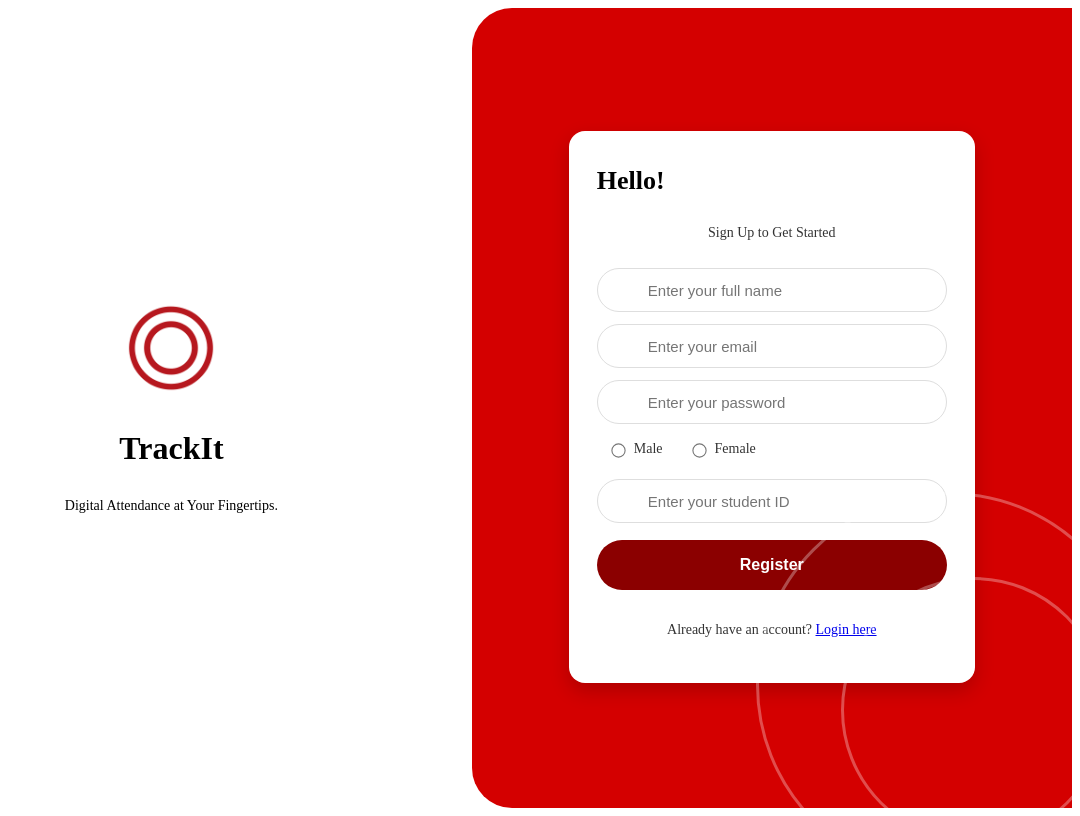
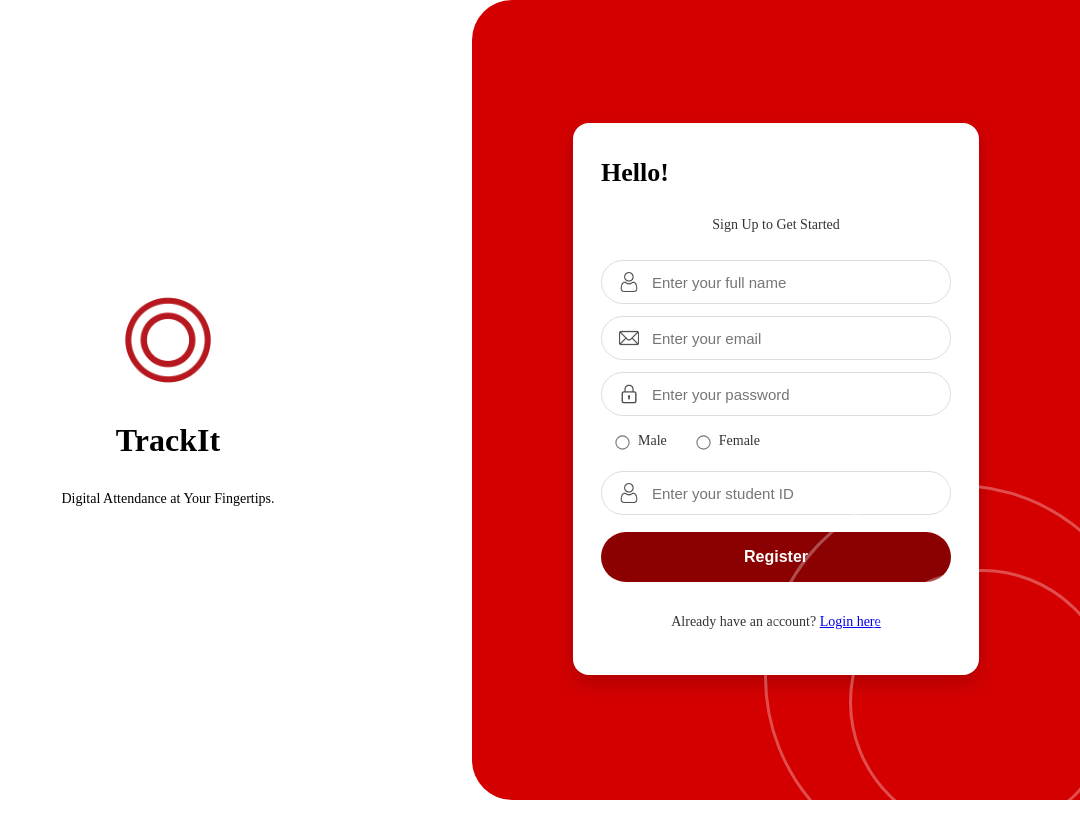
Before and after one commit to lizaloraine/TrackIt, a Flask app: page /signup_student in a window 1280 px wide. Shown: the whole page, without its empty margins (200-1280 px from the left). Run offline with Flask 3, Linux system fonts and the light colour scheme; parts of the project's set-up code (start-up, migrations or seed data) failed here and were passed over.

Commit message:
Add images, Fix sidebar

```diff
--- a/static/css/style.css
+++ b/static/css/style.css
@@ -12,7 +12,9 @@
 }
 
 html, body {
-    overflow: auto !important;
+    overflow-x: hidden;
+    margin: 0;
+    padding: 0;
 }
 
 .logo {
@@ -29,6 +31,7 @@ html, body {
     display: flex;
     width: 100%;
     height: 100vh;
+    overflow: hidden;
 }
 
 .left-side,
@@ -57,8 +60,9 @@ html, body {
     justify-content: center;
     align-items: center;
     position: relative;
-    overflow-y: auto;
+    overflow: hidden;
     z-index: 10;
+
 }
 
 .right-side::after,
@@ -302,6 +306,26 @@ html, body {
     align-items: stretch;
 }
 
+.input-group {
+    position: relative;
+}
+
+.input-group .icon {
+    position: absolute;
+    top: 50%;
+    left: 10px;
+    width: 20px;
+    height: 20px;
+    transform: translateY(-50%);
+    opacity: 0.7;
+}
+
+.input-group input {
+    width: 100%;
+    padding: 12px 12px 12px 40px;
+}
+
+
 @media (max-width: 768px) {
     .split-container {
         flex-direction: column;
--- a/templates/signup_student.html
+++ b/templates/signup_student.html
@@ -28,16 +28,19 @@
 
                     <!-- FULL NAME -->
                     <div class="input-group">
+                        <img src="{{ url_for('static', filename='images/user.png') }}" class="icon">
                         <input id="name" name="name" placeholder="Enter your full name" required>
                     </div>
 
                     <!-- EMAIL -->
                     <div class="input-group">
+                        <img src="{{ url_for('static', filename='images/mail.png') }}" class="icon">
                         <input type="email" id="email" name="email" placeholder="Enter your email" required>
                     </div>
 
                     <!-- PASSWORD -->
                     <div class="input-group">
+                        <img src="{{ url_for('static', filename='images/pass.png') }}" class="icon">
                         <input type="password" id="password" name="password" placeholder="Enter your password" required>
                     </div>
 
@@ -49,6 +52,7 @@
 
                     <!-- STUDENT ID -->
                     <div class="input-group">
+                        <img src="{{ url_for('static', filename='images/user.png') }}" class="icon">
                         <input id="student_id" name="student_id" placeholder="Enter your student ID" required>
                     </div>
 
--- a/templates/signup_teacher.html
+++ b/templates/signup_teacher.html
@@ -28,21 +28,25 @@
 
                     <!-- FULL NAME -->
                     <div class="input-group">
+                        <img src="{{ url_for('static', filename='images/user.png') }}" class="icon">
                         <input id="name" name="name" placeholder="Enter your full name" required>
                     </div>
 
                     <!-- EMAIL -->
                     <div class="input-group">
+                        <img src="{{ url_for('static', filename='images/mail.png') }}" class="icon">
                         <input type="email" id="email" name="email" placeholder="Enter your email" required>
                     </div>
 
                     <!-- PASSWORD -->
                     <div class="input-group">
+                        <img src="{{ url_for('static', filename='images/pass.png') }}" class="icon">
                         <input type="password" id="password" name="password" placeholder="Enter your password" required>
                     </div>
 
                     <!-- TEACHER ID -->
                     <div class="input-group">
+                        <img src="{{ url_for('static', filename='images/user.png') }}" class="icon">
                         <input id="teacher_id" name="teacher_id" placeholder="Enter your teacher ID" required>
                     </div>
 
```
